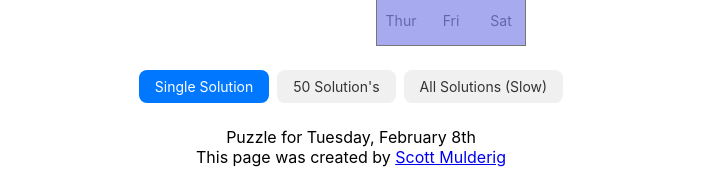
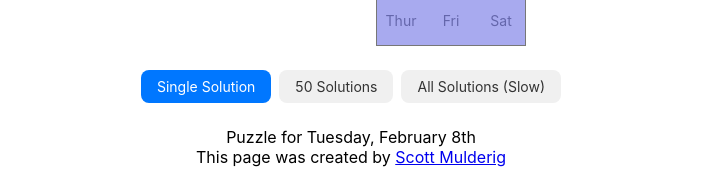
Before and after one commit to Restingsound/calendar-puzzle-solver, a React (Create React App) app: page / in a window 1280 px wide. Shown: the part 476-645 px from the top of the page, without its empty margins (289-992 px from the left). Built offline with nearby package versions, Linux system fonts and the light colour scheme.

Commit message:
added solution amount selector, added testSolver, added alternate pieces

```diff
--- a/src/App.tsx
+++ b/src/App.tsx
@@ -363,7 +363,7 @@ export default class App extends React.PureComponent<{}, AppState> {
             className={`SolutionItem ${solutionCount === 50 ? "selected" : ""}`}
             onClick={() => this.solCountChange(50)}
           >
-            50 Solution's
+            50 Solutions
           </div>
           <div
             className={`SolutionItem ${solutionCount === 0 ? "selected" : ""}`}
```
